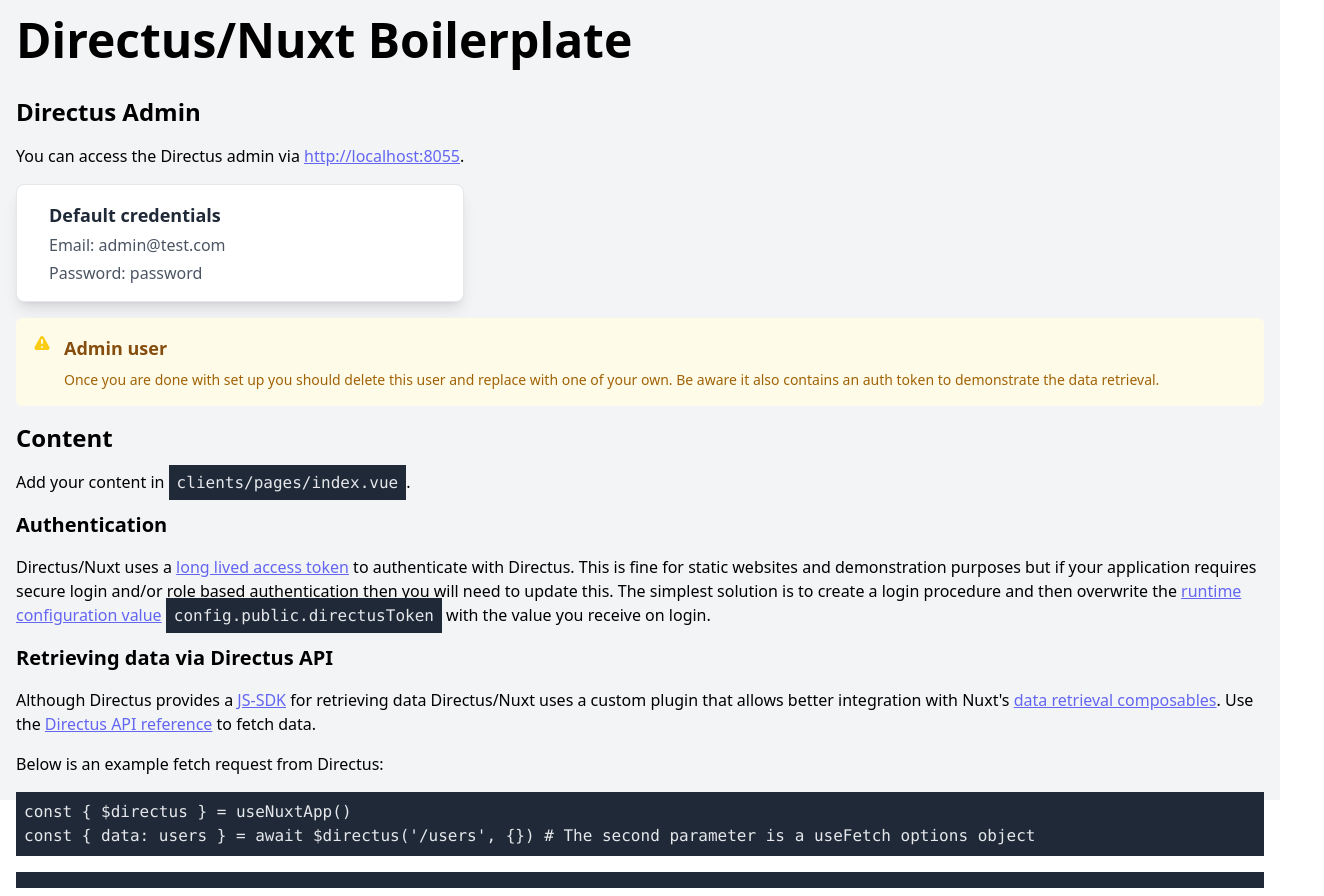
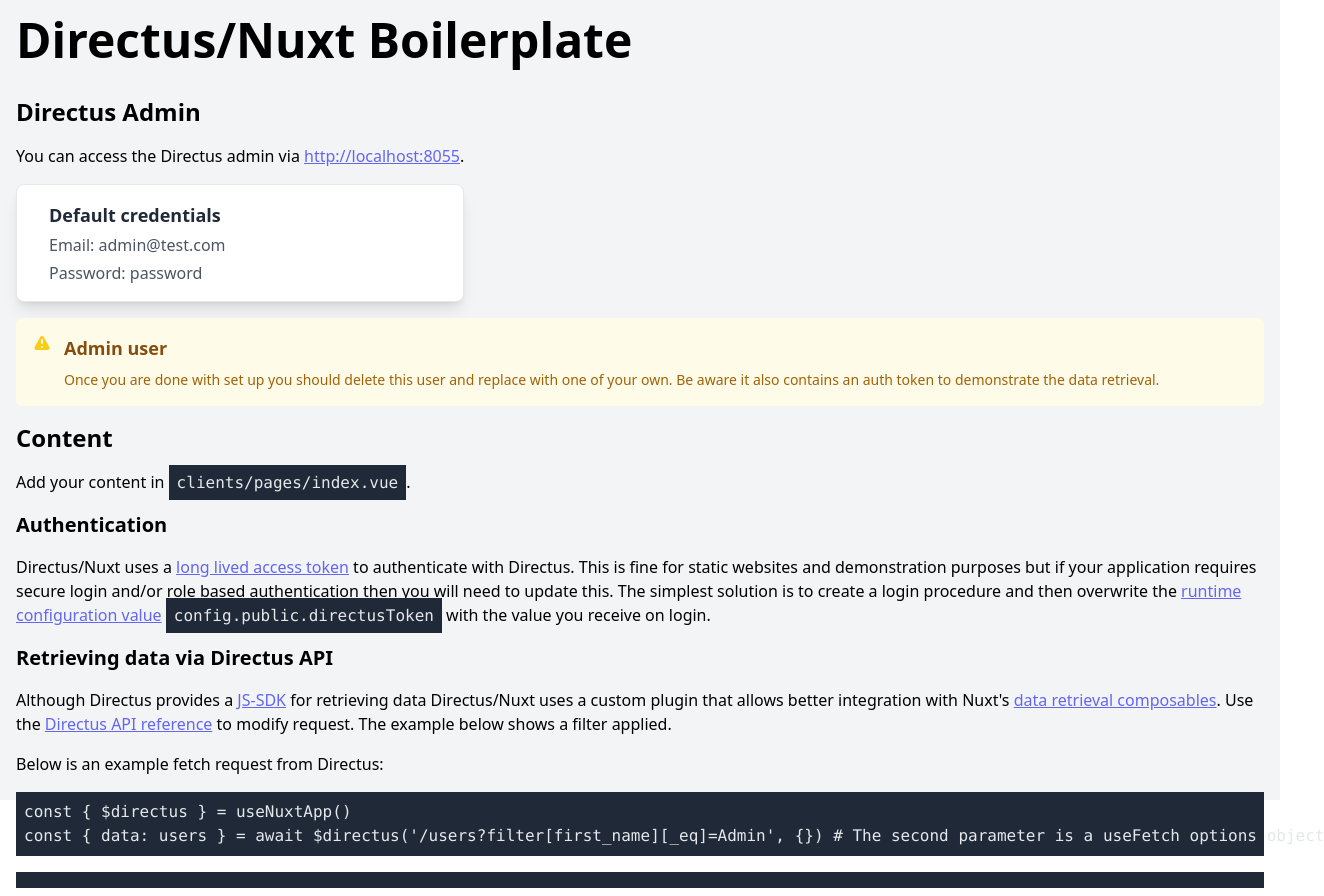
Before and after one commit to nuxtus/nuxtus, a Nuxt app in the folder client/: page /docs in a window 1280 px wide. Shown: the top 896 px of the page, 1324 px wide, since content can reach past the window. Built offline with nearby package versions, Linux system fonts and the light colour scheme; no server answers.

Commit message:
Demonstrate a directus filter

```diff
--- a/client/pages/docs.vue
+++ b/client/pages/docs.vue
@@ -1,7 +1,7 @@
 <script setup lang="ts">
 import { ExclamationIcon } from '@heroicons/vue/solid'
 const { $directus } = useNuxtApp()
-const { data: users } = await $directus('/users')
+const { data: users } = await $directus('/users?filter[first_name][_eq]=Admin')
 </script>
 
 <template>
@@ -35,11 +35,11 @@
       <h3>Authentication</h3>
       <p>Directus/Nuxt uses a <a href="https://docs.directus.io/reference/authentication/" target="_blank">long lived access token</a> to authenticate with Directus. This is fine for static websites and demonstration purposes but if your application requires secure login and/or role based authentication then you will need to update this. The simplest solution is to create a login procedure and then overwrite the <a href="https://v3.nuxtjs.org/guide/features/runtime-config" target="_blank">runtime configuration value</a> <span class="code">config.public.directusToken</span> with the value you receive on login.</p>
       <h3>Retrieving data via Directus API</h3>
-      <p class="my-4">Although Directus provides a <a href="https://docs.directus.io/reference/sdk/" target="_blank">JS-SDK</a> for retrieving data Directus/Nuxt uses a custom plugin that allows better integration with Nuxt's <a href="https://v3.nuxtjs.org/api/composables/use-fetch" target="_blank">data retrieval composables</a>. Use the <a href="https://docs.directus.io/reference/introduction/" target="_blank">Directus API reference</a> to fetch data.</p>
+      <p class="my-4">Although Directus provides a <a href="https://docs.directus.io/reference/sdk/" target="_blank">JS-SDK</a> for retrieving data Directus/Nuxt uses a custom plugin that allows better integration with Nuxt's <a href="https://v3.nuxtjs.org/api/composables/use-fetch" target="_blank">data retrieval composables</a>. Use the <a href="https://docs.directus.io/reference/introduction/" target="_blank">Directus API reference</a> to modify request. The example below shows a filter applied.</p>
       <p class="my-4">Below is an example fetch request from Directus:</p>
       <div>
         <pre class="code mb-4">const { $directus } = useNuxtApp()
-const { data: users } = await $directus('/users', {}) # The second parameter is a useFetch options object</pre>
+const { data: users } = await $directus('/users?filter[first_name][_eq]=Admin', {}) # The second parameter is a useFetch options object</pre>
       </div>
       <pre class="code">{{ users }}</pre>
 
```
